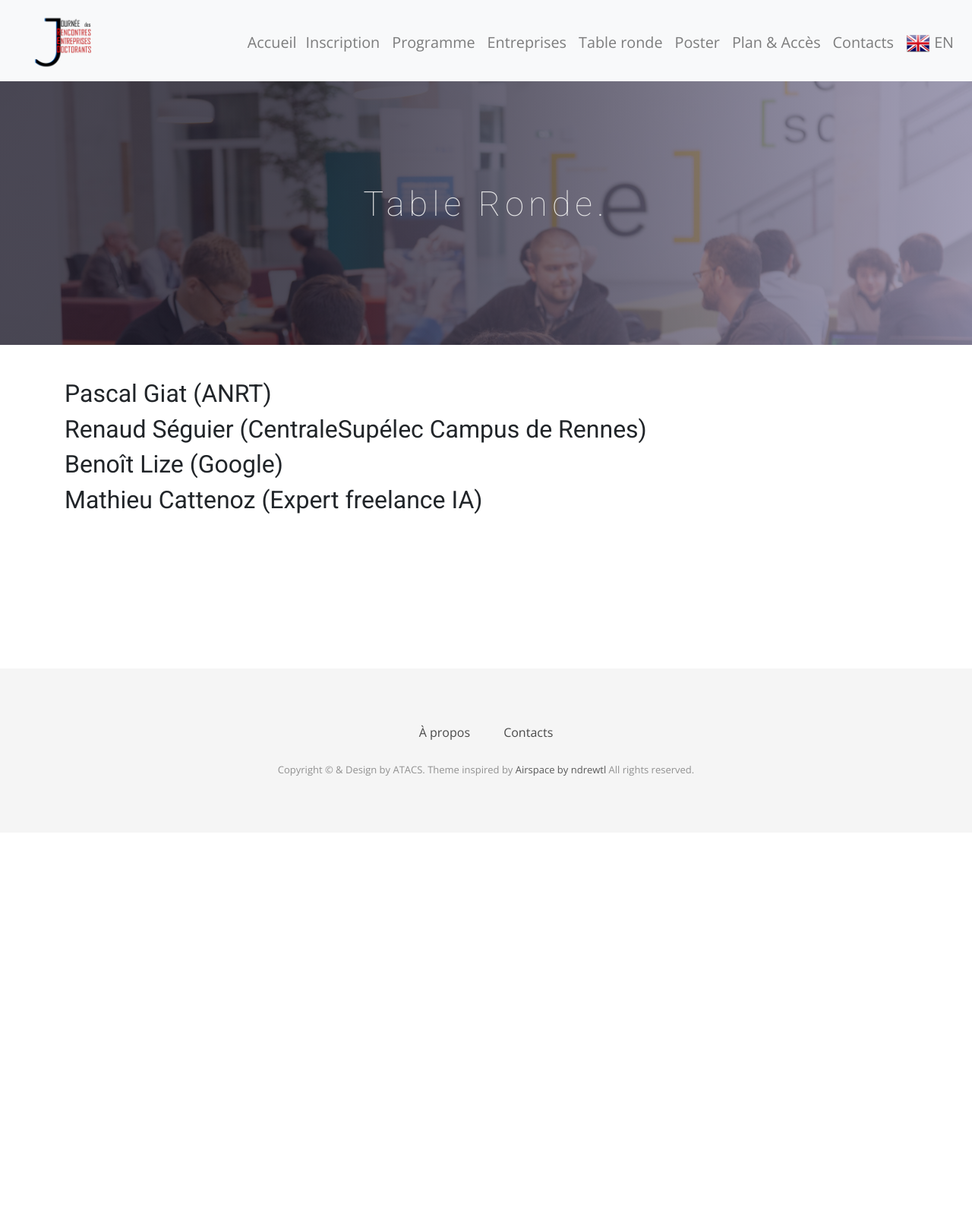
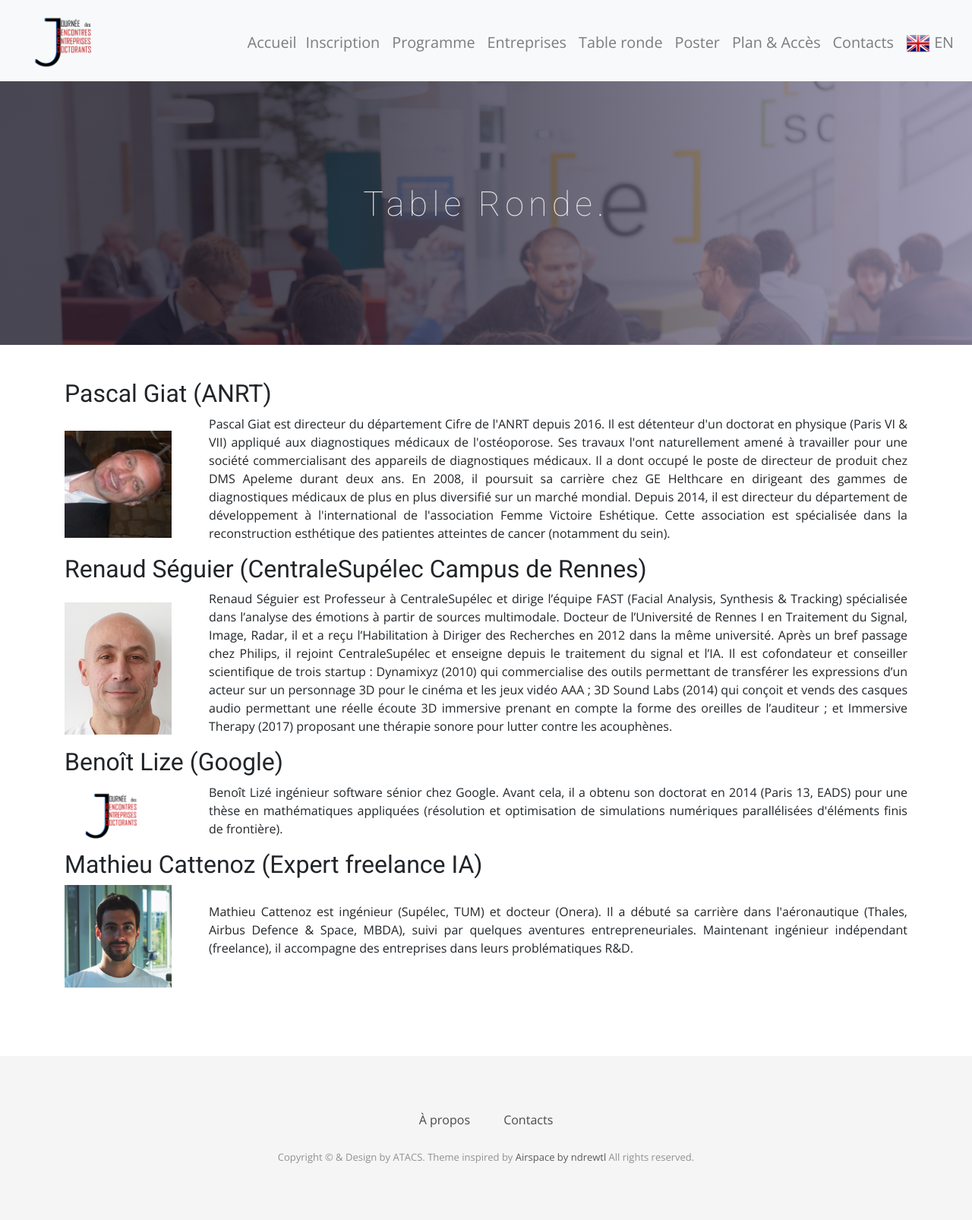
Before and after one commit to caradoc-paris-saclay/caradoc, a Jekyll site: the page built from table_ronde.html, in a window 1280 px wide. Shown: the whole page at 76% size. Built offline with Jekyll 4.4.1, drawn with Linux system fonts in a browser that asks for light colours; some web fonts are replaced; before the commit the page ends 1096 px from its top, so only the background shows below that.

Commit message:
Update gem sitemap + table ronde (bio + pics)

```diff
--- a/Gemfile
+++ b/Gemfile
@@ -1,3 +1,5 @@
 source "https://rubygems.org"
 gemspec
 gem 'jekyll-seo-tag'
+gem 'jekyll-sitemap'
+#gem 'github-pages', group: :jekyll_plugins
--- a/assets/css/airspace.css
+++ b/assets/css/airspace.css
@@ -598,6 +598,29 @@ header a.navbar-lang {
   padding-top: 5vh;
 }
 
+#table-ronde .row{
+  display: -webkit-box;
+  display: -webkit-flex;
+  display: -moz-box;
+  display: -ms-flexbox;
+  display: flex;
+  -webkit-flex-align: center;
+  -ms-flex-align: center;
+  -webkit-align-items: center;
+  align-items: center;
+  justify-content: center;
+  /*flex-wrap: nowrap;*/
+}
+
+#table-ronde img{
+  width: 13vw;
+  min-width: 100px;
+  padding-right: 2vw;
+}
+
+#table-ronde p{
+  text-align: justify;
+}
 /*--
 	content Start
 --*/
--- a/table_ronde.html
+++ b/table_ronde.html
@@ -19,31 +19,51 @@ permalink: /table_ronde/
     <!-- Portfolio Start -->
 <section id="table-ronde">
     <div class="container">
+      <h2>Pascal Giat (ANRT)</h2>
       <div class="row">
-          <div class="col-md-12">
-            <div class="block">
-                <ul>
-                   <li>
-                      <h2>Pascal Giat (ANRT)</h2>
-                  </li>
-                   <li>
+         <div class="col-sm-2">
+           <img src="{{ site.baseurl }}/assets/img/talk/pascal.jpeg"  alt="Pascal">
+         </div>
+        <div class="col-sm-10">
+          <p>Pascal Giat est directeur du département Cifre de l'ANRT depuis 2016. Il est détenteur d'un doctorat en physique (Paris VI & VII) appliqué aux diagnostiques médicaux de l'ostéoporose. Ses travaux l'ont naturellement amené à travailler pour une société commercialisant des appareils de diagnostiques médicaux. Il a dont occupé le poste de directeur de produit chez DMS Apeleme durant deux ans. En 2008, il poursuit sa carrière chez GE Helthcare en dirigeant des gammes de diagnostiques médicaux de plus en plus diversifié sur un marché mondial. Depuis 2014, il est directeur du département de développement à l'international de l'association Femme Victoire Eshétique. Cette association est spécialisée dans la reconstruction esthétique des patientes atteintes de cancer (notamment du sein).
+          </p>
+        </div>
+      </div>
       <h2>Renaud Séguier (CentraleSupélec Campus de Rennes)</h2>
-                  </li>
-                   <li>
+      <div class="row">
+         <div class="col-sm-2">
+           <img src="{{ site.baseurl }}/assets/img/talk/renaud.jpg"  alt="Renaud">
+         </div>
+        <div class="col-sm-10">
+          <p>Renaud Séguier est Professeur à CentraleSupélec et dirige l’équipe FAST (Facial Analysis, Synthesis & Tracking) spécialisée dans l’analyse des émotions à partir de sources multimodale. Docteur de l’Université de Rennes I en Traitement du Signal, Image, Radar, il et a reçu l’Habilitation à Diriger des Recherches en 2012 dans la même université. Après un bref passage chez Philips, il rejoint CentraleSupélec et enseigne depuis le traitement du signal et l’IA. Il est cofondateur et conseiller scientifique de trois startup : Dynamixyz (2010) qui commercialise des outils permettant de transférer les expressions d’un acteur sur un personnage 3D pour le cinéma et les jeux vidéo AAA ; 3D Sound Labs (2014) qui conçoit et vends des casques audio permettant une réelle écoute 3D immersive prenant en compte la forme des oreilles de l’auditeur ; et Immersive Therapy (2017) proposant une thérapie sonore pour lutter contre les acouphènes.
+          </p>
+        </div>
+      </div>
       <h2>Benoît Lize (Google)</h2>
-                  </li>
-                  <li>
+      <div class="row">
+         <div class="col-sm-2">
+           <img src="{{ site.baseurl }}/assets/img/logo_jred_no_bkgd_big.png"  alt="Benoit">
+         </div>
+        <div class="col-sm-10">
+          <p>Benoît Lizé ingénieur software sénior chez Google. Avant cela, il a obtenu son doctorat en 2014 (Paris 13, EADS) pour une thèse en mathématiques appliquées (résolution et optimisation de simulations numériques parallélisées d'éléments finis de frontière).
+          </p>
+        </div>
+      </div>
       <h2>Mathieu Cattenoz (Expert freelance IA)</h2>
-                  </li>
-                </ul>
+      <div class="row">
+         <div class="col-sm-2">
+           <img src="{{ site.baseurl }}/assets/img/talk/mathieu.jpg"  alt="Mathieu">
          </div>
+        <div class="col-sm-10">
+          <p>Mathieu Cattenoz est ingénieur (Supélec, TUM) et docteur (Onera). Il a débuté sa carrière dans l'aéronautique (Thales, Airbus Defence & Space, MBDA), suivi par quelques aventures entrepreneuriales. Maintenant ingénieur indépendant (freelance), il accompagne des entreprises dans leurs problématiques R&D.
+          </p>
         </div>
       </div>
     </div>
 </section>
 
 <!-- Clients Logo Section Start -->
-<section id="clients-logo-section">
+<!--<section id="clients-logo-section">
   <div class="container">
     <div class="row">
       <div class="col-md-12">
@@ -60,10 +80,10 @@ permalink: /table_ronde/
             </div>
             <!--<div class="clients-logo-img">
               <img src="{{ site.baseurl }}/img/clients/mathieu.png" alt="Features">
-            </div>-->
             </div>
           </div>
         </div>
       </div>
     </div>
-</section>
+  </div>
+</section>-->
```
Also changed, not shown: Gemfile.lock, assets/img/talk/mathieu.jpg (renamed from assets/img/talk/matthieu.jpg), assets/img/talk/pascal.jpeg (added), assets/img/talk/renaud.jpg (added). Lines whose indentation alone changed are shown as unchanged.
